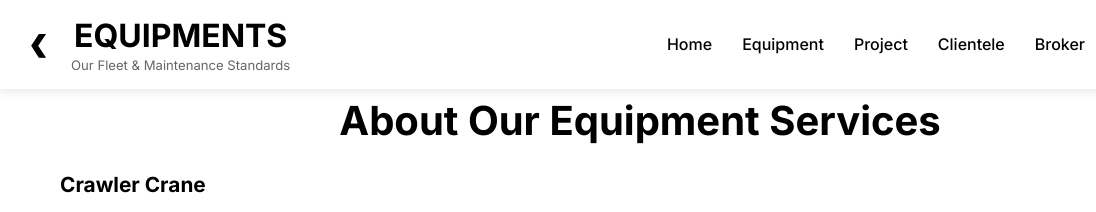
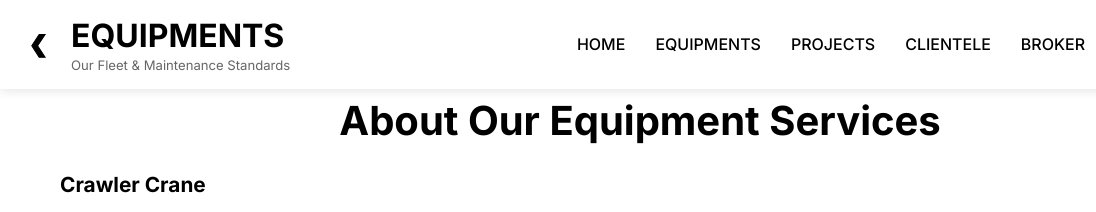
Before and after one commit to SDG1987/SHRI-DINESH-GROUP, a plain HTML site: page equipment.html in a window 1280 px wide. Shown: the top 212 px of the page, 0-1096 px from the left. Drawn offline with Linux system fonts and the light colour scheme.

Commit message:
updated equipment.html

```diff
--- a/equipment.html
+++ b/equipment.html
@@ -45,7 +45,7 @@
 
             <span class="title-mobile"><b>EQUIPMENTS</b></span>
 
-            <div class="title-desktop">
+            <div class="title-desktop" style="text-align:left;">
                 <div class="title-desktop-title">EQUIPMENTS</div>
                 <div class="title-desktop-sub">Our Fleet & Maintenance Standards</div>
             </div>
@@ -54,11 +54,11 @@
             <!-- Desktop Nav (desktop only) -->
             <nav class="main-nav">
                 <ul class="nav-list">
-                    <li><a href="crane-services.html" class="nav-link">Home</a></li>
-                    <li><a href="equipment.html" class="nav-link">Equipment</a></li>
-                    <li><a href="project.html" class="nav-link">Project</a></li>
-                    <li><a href="equipment_clientele.html" class="nav-link">Clientele</a></li>
-                    <li><a href="broker.html" class="nav-link">Broker</a></li>
+                    <li><a href="crane-services.html" class="nav-link">HOME</a></li>
+                    <li><a href="equipment.html" class="nav-link">EQUIPMENTS</a></li>
+                    <li><a href="project.html" class="nav-link">PROJECTS</a></li>
+                    <li><a href="equipment_clientele.html" class="nav-link">CLIENTELE</a></li>
+                    <li><a href="broker.html" class="nav-link">BROKER</a></li>
                 </ul>
             </nav>
             <!-- Logo right -->
@@ -75,11 +75,11 @@
 
         <!-- Mobile Menu Drawer -->
         <div class="mobile-menu" id="mobileMenu">
-            <a href="crane-services.html" class="mobile-cta-button">Home</a>
-            <a href="equipment.html" class="mobile-cta-button mobile-cta-secondary">Equipment</a>
-            <a href="project.html" class="mobile-cta-button mobile-cta-secondary">Project</a>
-            <a href="equipment_clientele.html" class="mobile-cta-button mobile-cta-secondary">Clientele</a>
-            <a href="broker.html" class="mobile-cta-button mobile-cta-secondary">Broker</a>
+            <a href="crane-services.html" class="mobile-cta-button">HOME</a>
+            <a href="equipment.html" class="mobile-cta-button mobile-cta-secondary">EQUIPMENTS</a>
+            <a href="project.html" class="mobile-cta-button mobile-cta-secondary">PROJECTS</a>
+            <a href="equipment_clientele.html" class="mobile-cta-button mobile-cta-secondary">CLIENTELE</a>
+            <a href="broker.html" class="mobile-cta-button mobile-cta-secondary">BROKERS</a>
         </div>
     </header>
     <main class="slide-animation" style="display:block !important; visibility:visible !important;">
```
